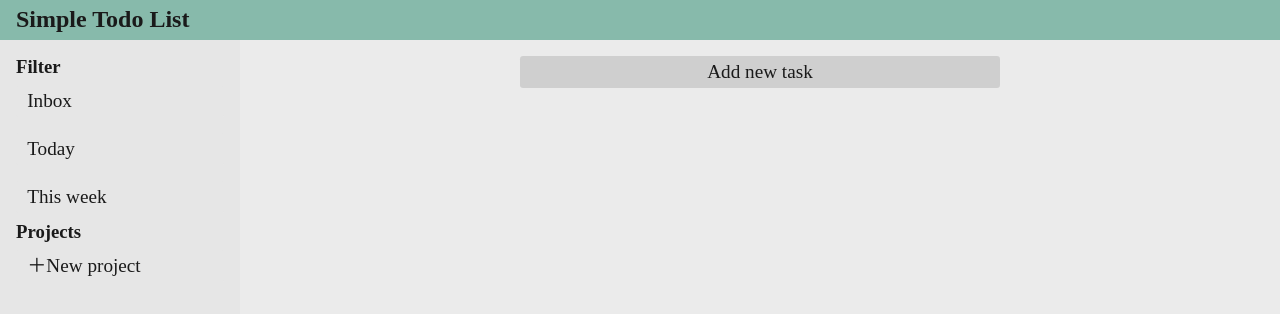
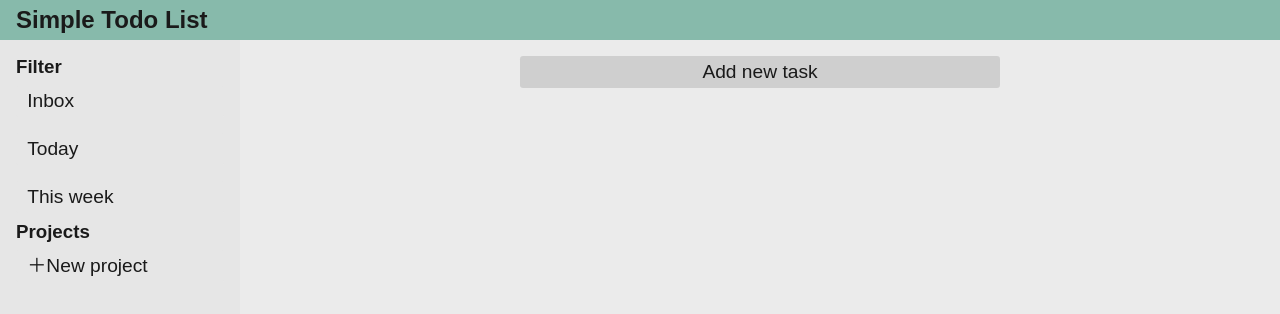
Before and after one commit to charlescyso/todo-list, a website built with webpack: page src/template.html in a window 1280 px wide. Built offline with nearby package versions, Linux system fonts and the light colour scheme.

Commit message:
Add font-family

```diff
--- a/src/styles/style.css
+++ b/src/styles/style.css
@@ -8,6 +8,10 @@
 }
 
 /* global classes */
+body {
+    font-family: sans-serif
+}
+
 body,
 button {
     color: var(--clr-body-text);
```
